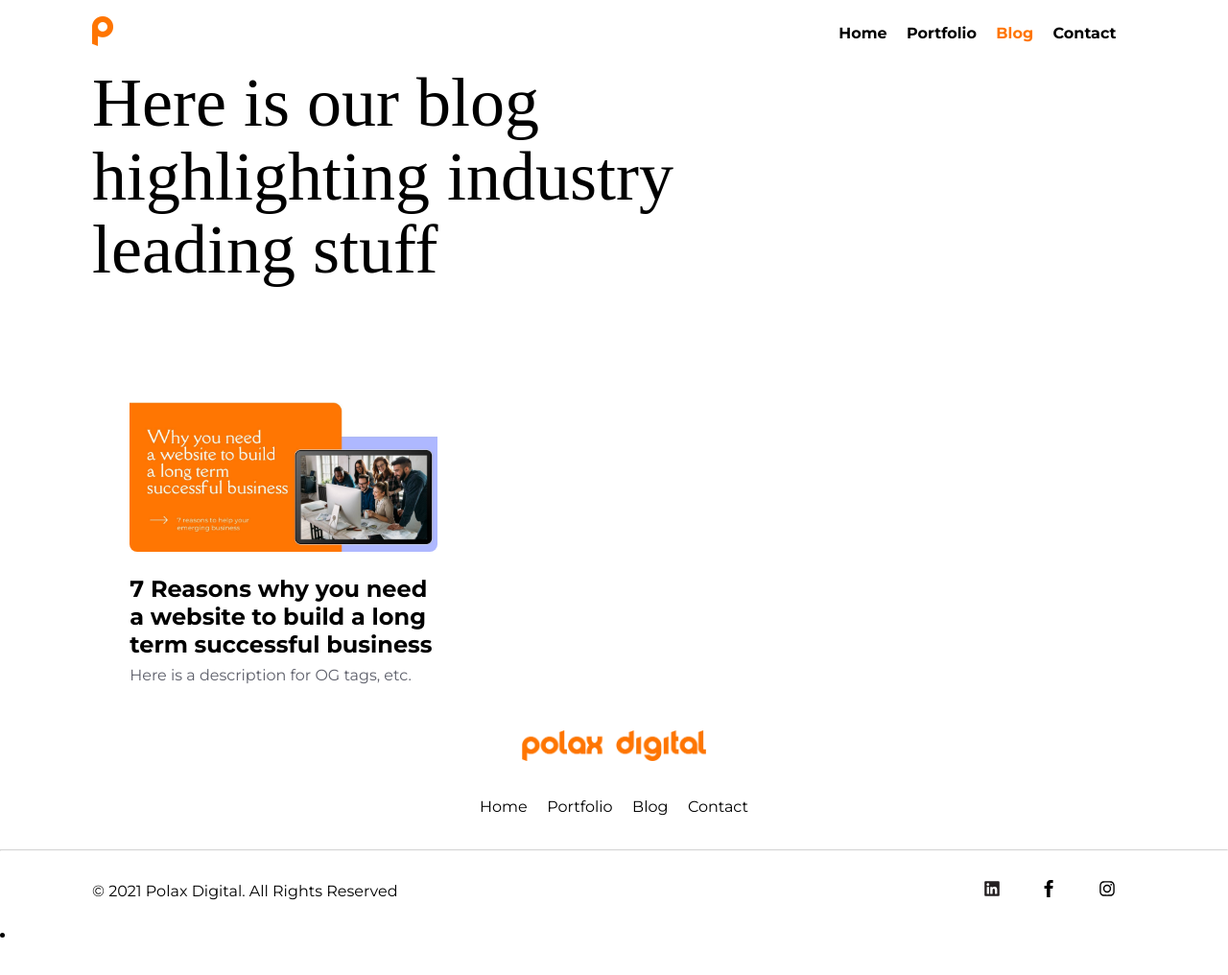
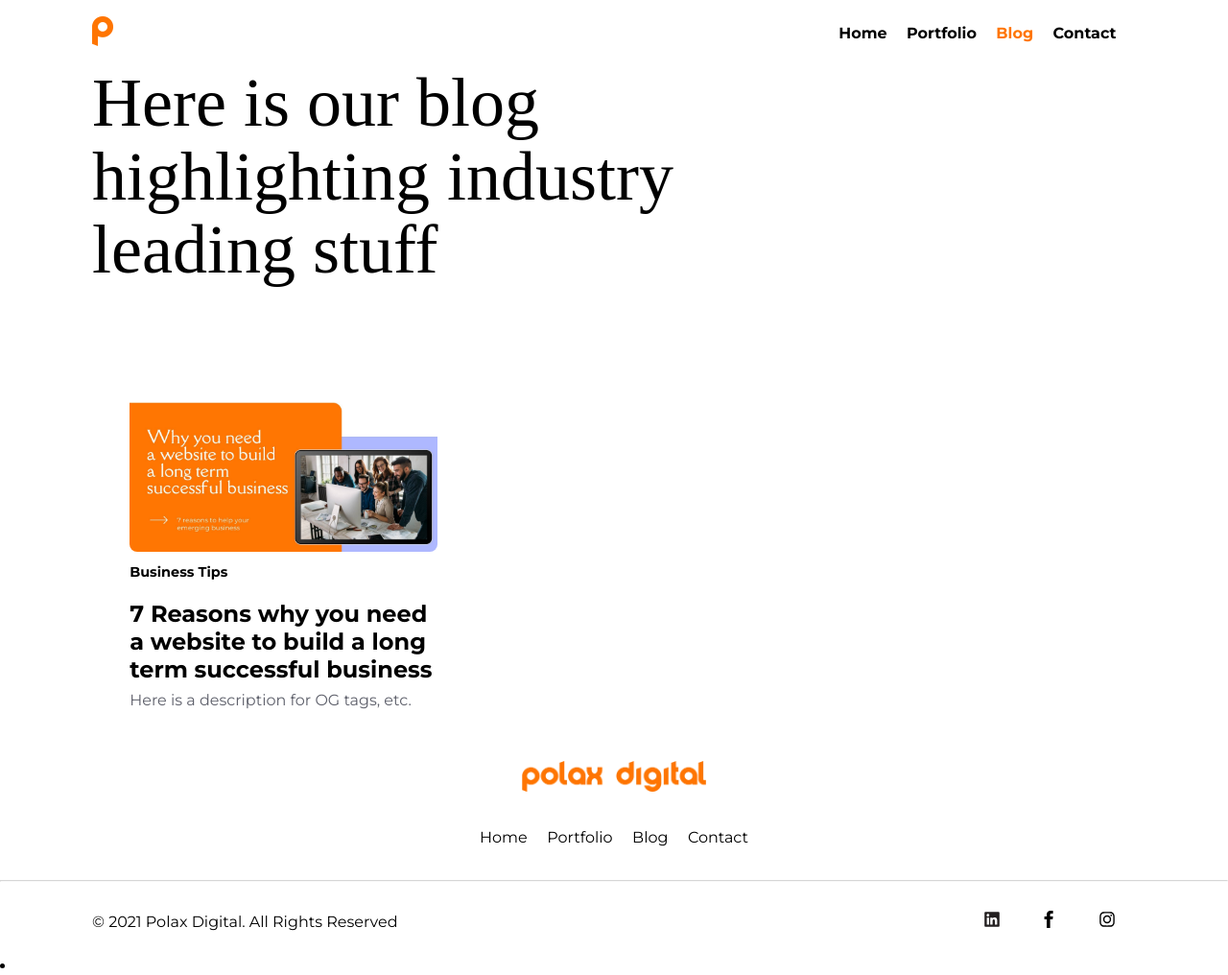
Before and after one commit to Polax-Digital/polax-jekyll, a Jekyll site: the page built from blog.md, in a window 1280 px wide. Shown: the whole page at 96% size. Built offline with Jekyll 4.4.1, drawn with Linux system fonts in a browser that asks for light colours; some web fonts are replaced; before the commit the page ends 984 px from its top, so only the background shows below that.

Commit message:
Added post categories

```diff
--- a/_layouts/blog.html
+++ b/_layouts/blog.html
@@ -19,8 +19,9 @@
                     <a href="{{post.permalink}}">
                         <div class="blog-preview-container">
                             <img src="{{post.post-image}}" alt="{{post.post-img-alt}}" class="blog-preview-img">
+                            <p class="post-cat">{{post.category}}</p>
                             <h2 class="blog-preview-title">{{post.title}}</h2>
-                            <p>{{post.description}}</p>
+                            <p class="post-desc">{{post.description}}</p>
                         </div>
                     </a>
                 </div>
--- a/_posts/2021-09-13-hello-world.md
+++ b/_posts/2021-09-13-hello-world.md
@@ -8,6 +8,8 @@ description: "Here is a description for OG tags, etc."
 permalink: /blog/why-you-need-a-website-for-your-business
 post-image: /assets/images/blog/7-reasons-your-business-needs-a-website.jpg
 post-img-alt: "Hello World"
+
+category: "Business Tips"
 
 author: Daniel Granger
 ---
--- a/assets/css/main.css
+++ b/assets/css/main.css
@@ -798,9 +798,16 @@ textarea::placeholder {
     min-height: 21rem;
 }
 
-.blog-preview-container > p {
+.blog-preview-container > p.post-desc {
     color: #5D5F6A;
     margin-top: 0rem;
+}
+
+.blog-preview-container > p.post-cat {
+    font-weight: 600;
+    font-size: 0.9rem;
+    margin-top: 0.5rem;
+    margin-bottom: 0.5rem;
 }
 
 .blog-preview-title {
```
